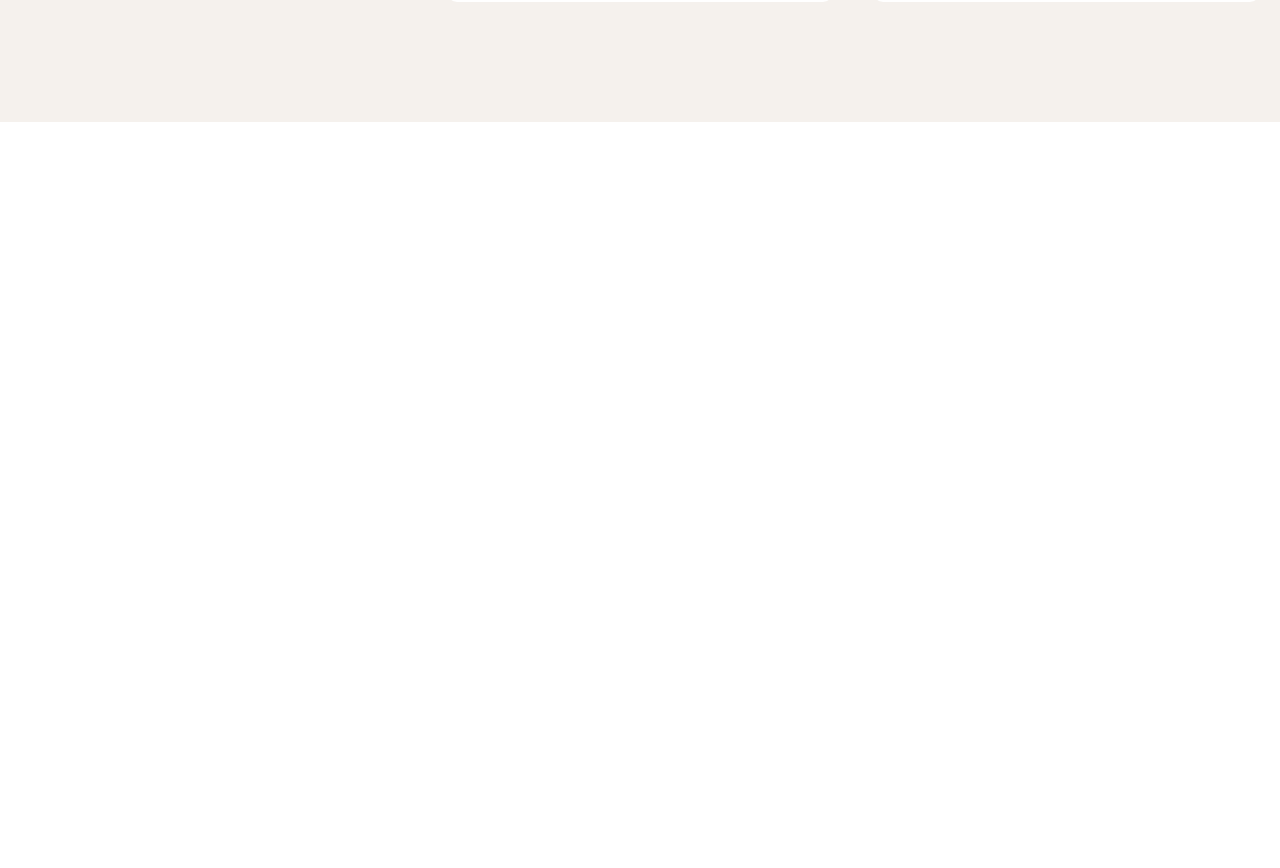
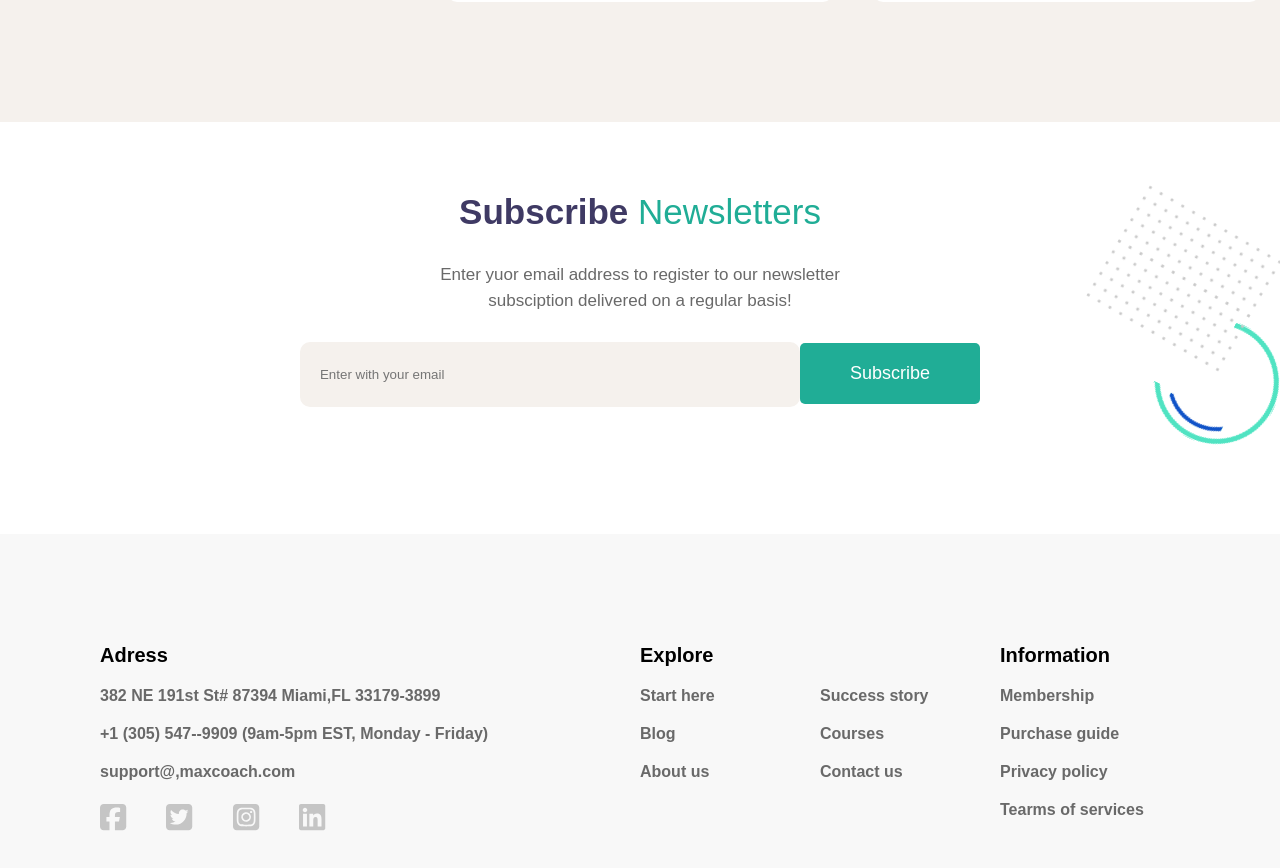
Before and after one commit to AngeloFriello/proj-html-vuejs, a Vue app: page / in a window 1280 px wide. Shown: the part 6136-7004 px from the top of the page. Before the commit the page ends 6258 px from the top, so only its background shows below. Built offline with nearby package versions, Linux system fonts and the light colour scheme.

Commit message:
add footer

```diff
--- a/src/App.vue
+++ b/src/App.vue
@@ -4,13 +4,40 @@
     import FooterApp from './components/FooterApp.vue';
 
     export default{
+
         components:{
         HeaderApp,
         MainApp,
         FooterApp,
         },
+		props:{
+
+		},
 		data(){
 			return{
+				headerInp:['Home','Pages','Courses','Features','Blog','Shop',],
+				footerInp:{
+					adress:'Adress',
+					id: '382 NE 191st St# 87394 Miami,FL 33179-3899',
+					orario:'+1 (305) 547--9909 (9am-5pm EST, Monday - Friday)',
+					email:'support@,maxcoach.com',
+					listFooterStarts:[
+						'Start here',
+						'Blog',
+						'About us',
+					],
+					listFooterMids:[
+						'Success story',
+						'Courses',
+						'Contact us'
+					],
+					listFooterEnds:[
+						'Membership',
+						'Purchase guide',
+						'Privacy policy',
+						'Tearms of services'
+					],
+				}
 
 			}
 		},
@@ -22,13 +49,13 @@
 
 <template>
 	<header>
-		<HeaderApp/>
+		<HeaderApp :items="headerInp"/>
 	</header>
 	<main>
 		<MainApp/>
 	</main>
 	<footer>
-		<FooterApp/>
+		<FooterApp :items="footerInp"/>
 	</footer>
 </template>
 
--- a/src/components/FooterApp.vue
+++ b/src/components/FooterApp.vue
@@ -1,9 +1,56 @@
 <script>
-
+    export default{
+        props:{
+            items:{
+                type:Object,
+                required: true,
+            }
+        },
+    }
 </script>
 
 <template>
+    <div class="container">
+        <div class="row f-wrap">
+            <div class="col-6">
+                <li class="title-list">{{ items.adress }}</li>
+            </div>
+            <div class="col-2">
+                <li class="title-list">Explore</li>
+            </div>
+            <div class="col-2">
 
+            </div>
+            <div class="col-2">
+                <li class="title-list">Information</li>
+            </div>
+            <div class="col-6">
+                <ul>
+                    <li>{{ items.id }}</li>
+                    <li>{{ items.orario }}</li>
+                    <li>{{ items.email }}</li>
+                    <ul class="flex">
+                        <li class="li-brand"><font-awesome-icon :icon="['fab', 'square-facebook']" /></li>
+                        <li class="li-brand"><font-awesome-icon :icon="['fab', 'square-twitter']" /></li>
+                        <li class="li-brand"><font-awesome-icon :icon="['fab', 'square-instagram']" /></li>
+                        <li class="li-brand"><font-awesome-icon :icon="['fab', 'linkedin']" /></li>
+                    </ul>
+                </ul>
+            </div>
+            <div class="col-2">
+
+                <li v-for="(item, i) in items.listFooterStarts">{{ item }}</li>
+            </div>
+            <div class="col-2">
+
+                <li v-for="(item, i) in items.listFooterMids">{{ item }}</li>
+            </div>
+            <div class="col-2">
+
+                <li v-for="(item, i) in items.listFooterEnds">{{ item }}</li>
+            </div>
+        </div>
+    </div>
 </template>
 
 <style lang="scss">
--- a/src/components/HeaderApp.vue
+++ b/src/components/HeaderApp.vue
@@ -1,6 +1,12 @@
 <script>
 
     export default{
+        props:{
+            items:{
+                type:Object,
+                required: true,
+            }
+        },
         components:{
 
         },
@@ -21,12 +27,7 @@
             <img src="../../public/dark-logo.png" alt="" class="logo">
         </div>
         <ul class="flex">
-            <li class="nav-bar__item">Home<font-awesome-icon :icon="['fas', 'chevron-down']" class="icon_chevron" /></li>
-            <li class="nav-bar__item">Pages<font-awesome-icon :icon="['fas', 'chevron-down']" class="icon_chevron" /></li>
-            <li class="nav-bar__item">Courses<font-awesome-icon :icon="['fas', 'chevron-down']" class="icon_chevron" /></li>
-            <li class="nav-bar__item">Features<font-awesome-icon :icon="['fas', 'chevron-down']" class="icon_chevron" /></li>
-            <li class="nav-bar__item">Blog<font-awesome-icon :icon="['fas', 'chevron-down']" class="icon_chevron" /></li>
-            <li class="nav-bar__item">Shop<font-awesome-icon :icon="['fas', 'chevron-down']" class="icon_chevron" /></li>
+            <li class="nav-bar__item" v-for="(item, i) in items">{{item}}<font-awesome-icon :icon="['fas', 'chevron-down']" class="icon_chevron" /></li>
             <li class="nav-bar__item"><font-awesome-icon :icon="['far', 'circle-user']" /></li>
         </ul>
         <form action="" class="search">
--- a/src/components/MainApp.vue
+++ b/src/components/MainApp.vue
@@ -5,10 +5,16 @@
     import SectionMain4 from './Sections/SectionMain-4.vue';
     import SectionMain5 from './Sections/SectionMain-5.vue';
     import SectionMain6 from './Sections/SectionMain-6.vue';
+    import SectionMain7 from './Sections/SectionMain-7.vue';
 
     export default{
         props:{
-
+            simulatedToLeard:{
+                price:[''],
+                name:[''],
+                lessons:'',
+                Studends:'',
+            }
         },
         components:{
             SectionMain1,
@@ -17,13 +23,11 @@
             SectionMain4,
             SectionMain5,
             SectionMain6,
+            SectionMain7,
         },
 		data(){
 			return{
-                cucina:{
-                    pasta:'10 min',
-                    latte:'1 litro'
-                },
+
 			}
 		},
 		methods:{
@@ -51,6 +55,9 @@
     <section class="section-6">
         <SectionMain6/>
     </section>
+    <section class="section-7">
+        <SectionMain7/>
+    </section>
 </template>
 
 <style lang="scss">
--- a/src/components/Sections/SectionMain-2.vue
+++ b/src/components/Sections/SectionMain-2.vue
@@ -1,5 +1,9 @@
 <script>
+    export default{
+        props:{
 
+        }
+    }
 </script>
 
 <template>
--- a/src/components/Sections/SectionMain-6.vue
+++ b/src/components/Sections/SectionMain-6.vue
@@ -96,8 +96,3 @@
     @use '../../style/partials/variable.scss';
     @use '../../style/partials/mixin.scss';
 </style>
-
-<!-- </li>
-</li>
-</li>
-</li> -->
--- /dev/null
+++ b/src/components/Sections/SectionMain-7.vue
@@ -0,0 +1,28 @@
+<script>
+
+</script>
+
+<template>
+    <div class="container">
+        <div class="row">
+            <div class="col-12 p-relative">
+                <h2>Subscribe <a href="" class="c_green f-w_light">Newsletters</a></h2>
+                <p>Enter yuor email address to register to our newsletter<br>subsciption delivered on a regular basis!</p>
+                <div class="flex">
+                    <form action="">
+                        <input type="email" class="input-email" placeholder="Enter with your email">
+                        <button class="button_green">Subscribe</button>
+                    </form>
+                </div>
+                <img src="../../../public/maxcoach-shape-02.png" alt="" class="p-absolute img_right">
+                <img src="../../../public/maxcoach-shape-08.png" alt="" class="p-absolute img_top">
+            </div>
+        </div>
+    </div>
+</template>
+
+<style lang="scss">
+    @use '../../style/general.scss';
+    @use '../../style/partials/variable.scss';
+    @use '../../style/partials/mixin.scss';
+</style>
--- a/src/main.js
+++ b/src/main.js
@@ -13,9 +13,14 @@ import { faFile } from '@fortawesome/free-regular-svg-icons'
 import { faUser } from '@fortawesome/free-regular-svg-icons'
 import { faCalendar } from '@fortawesome/free-regular-svg-icons'
 import { faEye } from '@fortawesome/free-regular-svg-icons'
+import { faSquareFacebook } from '@fortawesome/free-brands-svg-icons'
+import { faSquareInstagram } from '@fortawesome/free-brands-svg-icons'
+import { faSquareTwitter } from '@fortawesome/free-brands-svg-icons'
+import { faLinkedin } from '@fortawesome/free-brands-svg-icons'
 
 
-library.add(faCircleUser,faChevronDown,faMagnifyingGlass,faDownload,faArrowRight,faFile,faUser,faCalendar,faEye)
+
+library.add(faCircleUser,faChevronDown,faMagnifyingGlass,faDownload,faArrowRight,faFile,faUser,faCalendar,faEye,faSquareFacebook,faSquareInstagram,faSquareTwitter,faLinkedin)
 
 createApp(App)
 .component('font-awesome-icon', FontAwesomeIcon)
--- a/src/style/general.scss
+++ b/src/style/general.scss
@@ -15,15 +15,6 @@ a{
     text-decoration: none;
 }
 
-.button_green{
-    padding: 20px 50px;
-    background-color: #20AD96;
-    border: none;
-    border-radius: 5px;
-    font-size: 18px;
-    color: white;
-    margin: 30px 0;
-}
 
 //utility
 
@@ -42,6 +33,9 @@ a{
 .container{
     max-width: 1500px;
     margin: 0 auto;
+}
+.col-2{
+    width: calc((100% / 12) * 2);
 }
 .col-3{
     width: calc((100% / 12) * 3);
@@ -102,6 +96,19 @@ a{
     font-weight: 300;
 }
 
+.button_green{
+    padding: 20px 50px;
+    background-color: #20AD96;
+    border: none;
+    border-radius: 5px;
+    font-size: 18px;
+    color: white;
+    margin: 30px 0;
+}
+
+.button_green:hover{
+    background-color: #3F3A64;
+}
 
 // TEXT FONT
 
@@ -630,6 +637,81 @@ main{
         }
     }
 
+    .section-7{
+
+        text-align: center;
+        padding-bottom: 100px;
+
+        .col-12{
+            display: flex;
+            flex-direction: column;
+            justify-content: center;
+            align-items: center;
+
+            h2{
+                color: #3F3A64;
+                font-size: 35px;
+                padding: 70px 0 30px 0;
+            }
+
+            p{
+                line-height: 1.5;
+                color: #696969;
+                font-size: 17px;
+            }
+
+            .input-email{
+                border: none;
+                outline: none;
+                height: 65px;
+                width: 500px;
+                background-color:#f5f1ed;
+                border-radius: 10px;
+                padding: 20px;
+            }
+
+            .img_right{
+                right: 0px;
+                top: 200px;
+            }
+
+            .img_top{
+                right: 20px;
+                rotate: 30deg;
+            }
+        }
+    }
 
 
 }
+
+
+//  FOOTER
+
+
+footer{
+    padding: 100px;
+    background-color: #f8f8f8;
+
+    .row{
+        display: flex;
+    }
+
+    li{
+        padding: 10px 0;
+        color: #696969;
+        font-weight: 700;
+
+    }
+    .title-list{
+        color: black;
+        font-size: 20px;
+        font-weight: 700;
+    }
+
+    .li-brand{
+        padding-right: 40px;
+        font-size: 30px;
+        color: rgb(197, 197, 197);
+    }
+}
```
